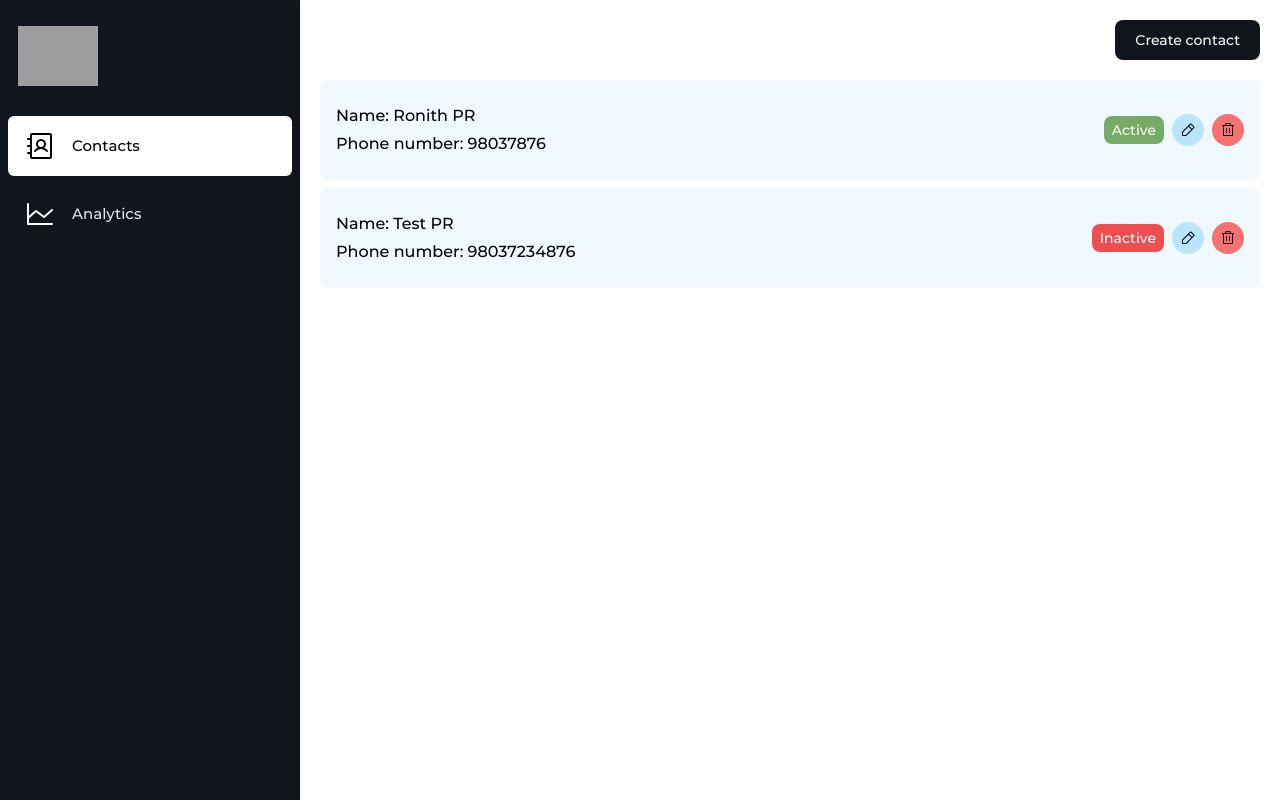
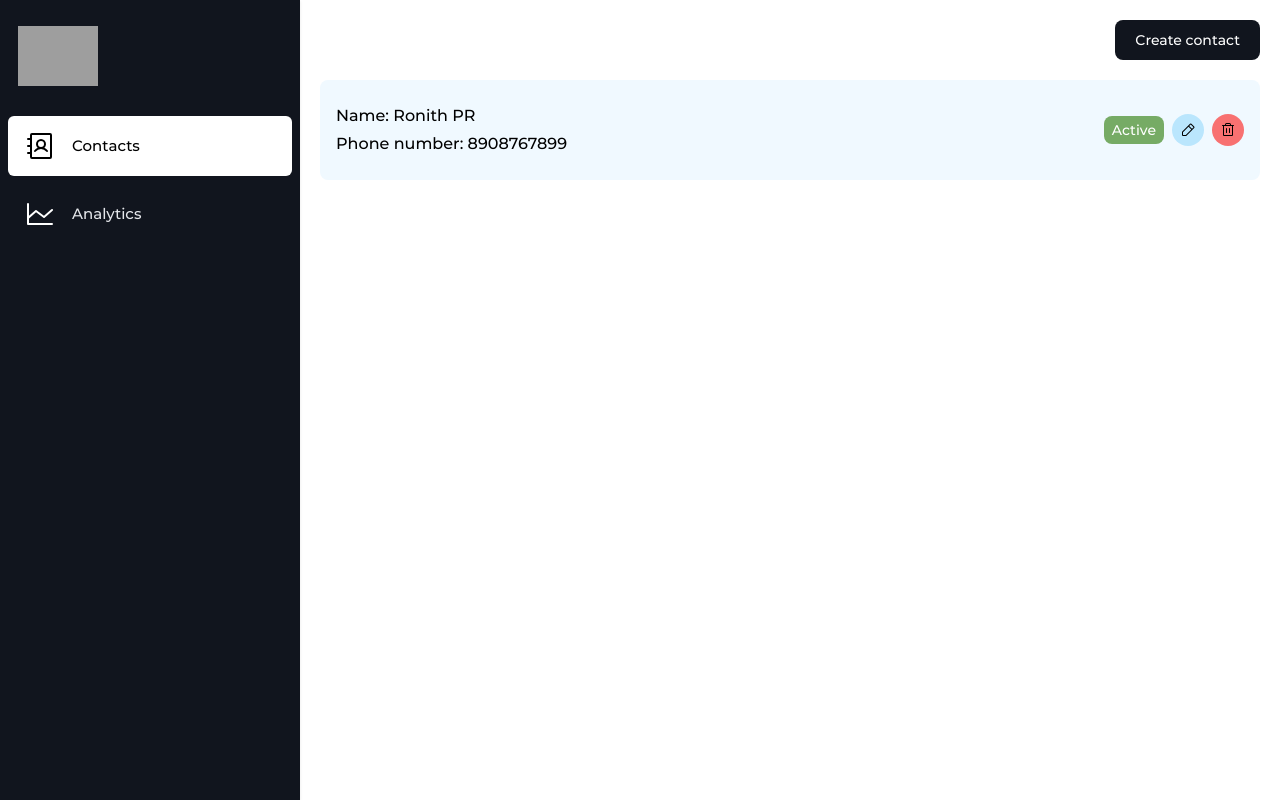
Before and after one commit to RonithPR16/taiyo-assignment, a React (Create React App) app: page / in a window 1280 px wide. Built offline with nearby package versions, Linux system fonts and the light colour scheme; grey boxes are pictures that could not be loaded.

Commit message:
Added final bug fixes

```diff
--- a/src/components/PrimaryButton.tsx
+++ b/src/components/PrimaryButton.tsx
@@ -1,14 +1,15 @@
 import React from 'react'
 
 type Props = {
-    label: string;
+  label: string;
+  isDisabled?: boolean;
     onClick: () => void;
 }
 
-function PrimaryButton({label,onClick}: Props) {
+function PrimaryButton({label,onClick, isDisabled=false}: Props) {
   return (
 
-    <button type="button" className="text-white hover:bg-[var(--primary-button-color)] bg-[var(--primary-button-hover-color)] font-medium rounded-lg text-sm px-5 py-2.5 text-center" onClick={onClick}>{ label}</button>
+    <button disabled={isDisabled} type="button" className={`text-white hover:bg-[var(--primary-button-color)] bg-[var(--primary-button-hover-color)] font-medium rounded-lg text-sm px-5 py-2.5 text-center ${isDisabled && 'opacity-80 cursor-not-allowed'}`} onClick={onClick}>{ label}</button>
 
   )
 }
--- a/src/store/slices/contactsStore.ts
+++ b/src/store/slices/contactsStore.ts
@@ -13,16 +13,9 @@ const initialState: ContactsState = {
             firstName: 'Ronith',
             id: getUniqueId(),
             lastName: 'PR',
-            phoneNumber: '98037876',
+            phoneNumber: '8908767899',
             status:'active'
         },
-         {
-            firstName: 'Test',
-            id:  getUniqueId(),
-            lastName: 'PR',
-            phoneNumber: '98037234876',
-            status:'inactive'
-      }
   ],
 }
 
@@ -47,7 +40,6 @@ export const contactsSlice = createSlice({
   },
 })
 
-// Action creators are generated for each case reducer function
 export const { addOrEditContact ,deleteContact} = contactsSlice.actions
 
 export default contactsSlice.reducer
--- a/src/view/ContactsManager/ContactsManager.tsx
+++ b/src/view/ContactsManager/ContactsManager.tsx
@@ -27,9 +27,6 @@ function ContactsManager() {
   const [userInfo, setUserInfo] = useState<ContactDetailsProp>(defaultUserInfo)
 
   const handleAddOrEditContact = () => {
-    const {id,...data} = userInfo
-    const isInvalid = Object.values(data).includes('') || userInfo.phoneNumber.length < 10;
-    if(isInvalid) return
     dispatch(addOrEditContact(userInfo));
     setShowModal(!showModal);
     setUserInfo(defaultUserInfo)
--- a/src/view/ContactsManager/components/ContactForm.tsx
+++ b/src/view/ContactsManager/components/ContactForm.tsx
@@ -2,6 +2,7 @@ import CustomInput from '../../../components/CustomInput'
 import { ContactDetailsProp } from '../../../types/contact-info.type'
 import RadioButton from '../../../components/RadioButton';
 import PrimaryButton from '../../../components/PrimaryButton';
+import { useCallback } from 'react';
 
 type Props = {
   userInfo: ContactDetailsProp;
@@ -10,6 +11,12 @@ type Props = {
 }
 
 function ContactForm({ setUserInfo, userInfo, onSubmit }: Props) {
+
+  const checkValid = useCallback(() => {
+    const {id,...data} = userInfo
+    const isInvalid = Object.values(data).includes('') || userInfo.phoneNumber.length < 10;
+    return isInvalid
+  },[userInfo])
 
   return (
     <div className='bg-white w-full'>
@@ -40,7 +47,11 @@ function ContactForm({ setUserInfo, userInfo, onSubmit }: Props) {
         </div>
       </div>
       <div className="mt-5 flex justify-end">
-        <PrimaryButton label={`${userInfo.id.length ? 'Save Changes' : 'Create contact'}`} onClick={onSubmit} />
+        <PrimaryButton
+          label={`${userInfo.id.length ? 'Save Changes' : 'Create contact'}`}
+          onClick={onSubmit}
+          isDisabled={checkValid()}
+        />
       </div>
     </div>
   )
```
